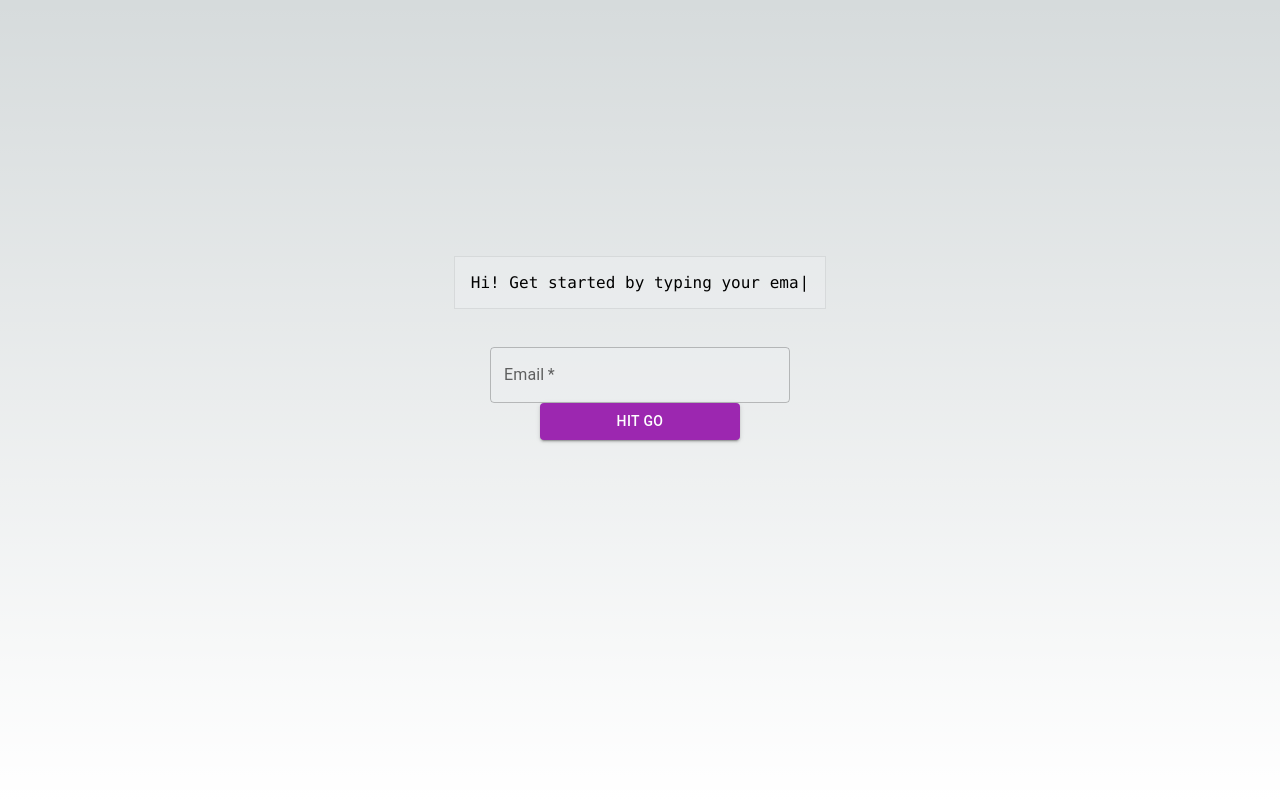
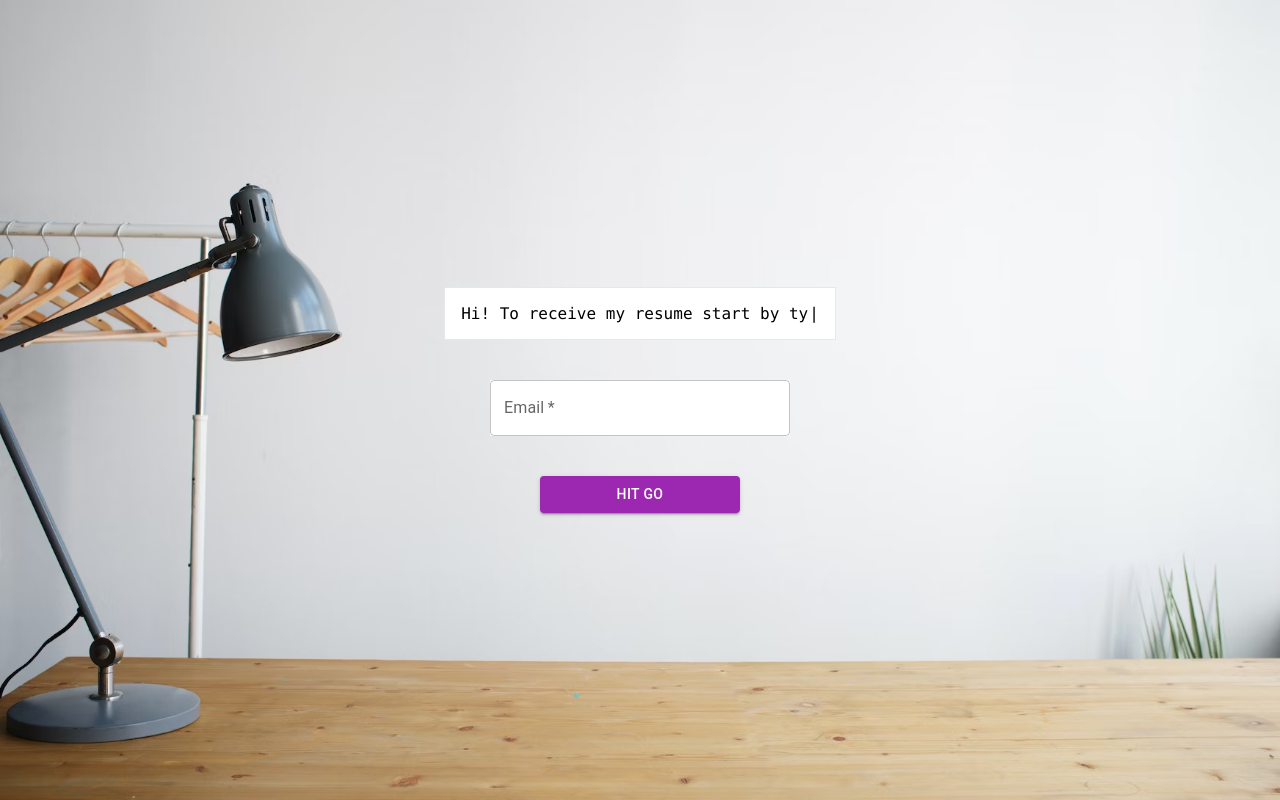
Before and after one commit to singharpt/my-portfolio, a Next.js app: page / in a window 1280 px wide. Built offline with nearby package versions, Linux system fonts and the light colour scheme.

Commit message:
added toast message

```diff
--- a/package.json
+++ b/package.json
@@ -21,6 +21,7 @@
     "next": "13.3.0",
     "react": "18.2.0",
     "react-dom": "18.2.0",
+    "react-toastify": "^9.1.2",
     "typescript": "5.0.4",
     "typewriter-effect": "^2.19.0"
   }
--- a/pages/_app.tsx
+++ b/pages/_app.tsx
@@ -1,6 +1,13 @@
-import '@/styles/globals.css'
-import type { AppProps } from 'next/app'
+import "@/styles/globals.css";
+import type { AppProps } from "next/app";
+import { ToastContainer } from "react-toastify";
+import "react-toastify/dist/ReactToastify.css";
 
 export default function App({ Component, pageProps }: AppProps) {
-  return <Component {...pageProps} />
+  return (
+    <>
+      <ToastContainer />
+      <Component {...pageProps} />
+    </>
+  );
 }
--- a/pages/index.tsx
+++ b/pages/index.tsx
@@ -5,11 +5,14 @@ import Button from "@mui/material/Button";
 import TextField from "@mui/material/TextField";
 import Typewriter from "typewriter-effect";
 import { useState } from "react";
+import { toast } from "react-toastify";
+import { parseJsonText } from "typescript";
 
 export default function Home() {
   const [email, setEmail] = useState("");
 
   const submitEmail = async () => {
+    const statusCode = 200;
     try {
       const response = await fetch(
         "https://74mshflwtg.execute-api.us-east-1.amazonaws.com/dev",
@@ -20,9 +23,37 @@ export default function Home() {
             "Content-Type": "application/json",
           },
         }
-      );
-      const data = await response.json();
-      console.log(data);
+      )
+        .then((response) => response.json())
+        .then((data) => {
+          if (data.status === 200) {
+            toast("You will recieve an email shortly.", {
+              position: toast.POSITION.TOP_CENTER,
+              autoClose: 7000,
+              hideProgressBar: true,
+              closeOnClick: false,
+              pauseOnHover: false,
+              draggable: false,
+              progressClassName: "my-toast-progress",
+              bodyClassName: "my-toast-body",
+            } as any);
+          } else {
+            toast(
+              "Sorry the email address entered is invalid, please try again.",
+              {
+                position: toast.POSITION.TOP_CENTER,
+                autoClose: 7000,
+                hideProgressBar: true,
+                closeOnClick: false,
+                pauseOnHover: false,
+                draggable: false,
+                progressClassName: "my-toast-progress",
+                toastClassName: "my-toast",
+                bodyClassName: "my-toast-body",
+              } as any
+            );
+          }
+        });
     } catch (error) {
       console.log(error);
     }
@@ -35,13 +66,14 @@ export default function Home() {
         <title>Arpit Singh Resume</title>
         <link rel="icon" href="/footer.ico" />
       </Head>
+
       <main className={styles.main}>
         <div className={styles.description}>
           <Typewriter
             onInit={(typewriter) => {
               typewriter
                 .typeString(
-                  "Hi! Get started by typing your email address below."
+                  "Hi! To receive my resume start by typing your email address below & Hit Go!"
                 )
                 .callFunction(() => {
                   console.log("String typed out!");
--- a/styles/Home.module.css
+++ b/styles/Home.module.css
@@ -4,19 +4,20 @@
   align-items: center;
   padding: 6rem;
   min-height: 100vh;
+  width: 100%;
+  justify-content: center;
+  gap: 2.5em;
+  background-image: url("/background.avif");
+  background-size: cover;
 }
 
 .description {
   display: flex;
   justify-content: center;
-  max-width: var(--max-width);
-  z-index: 2;
   font-family: var(--font-mono);
-  margin-top: 10em;
-  margin-bottom: 2.4em;
   font-size: medium;
   padding: 1rem;
-  background-color: rgba(var(--callout-rgb), 0.5);
+  background-color: white;
   border: 1px solid rgba(var(--callout-border-rgb), 0.3);
 }
 
@@ -26,8 +27,7 @@
   justify-content: center;
   width: 300px;
   font-size: medium;
-  margin-bottom: 2.5em;
-  background-color: rgba(var(--callout-rgb), 0.5);
+  background-color: white;
 }
 
 .button {
@@ -37,3 +37,20 @@
   width: 200px;
   font-size: medium;
 }
+
+.my-toast {
+  background-color: #333;
+  color: #fff;
+  border-radius: 4px;
+  font-size: 16px;
+  font-weight: 500;
+  padding: 12px 24px;
+}
+
+.my-toast-body {
+  font-family: "Inter", sans-serif;
+}
+
+.my-toast-progress {
+  background-color: #fff;
+}
```
Also changed, not shown: public/background.avif (added), 1 other file (tests, documents, lock files or other folders).
